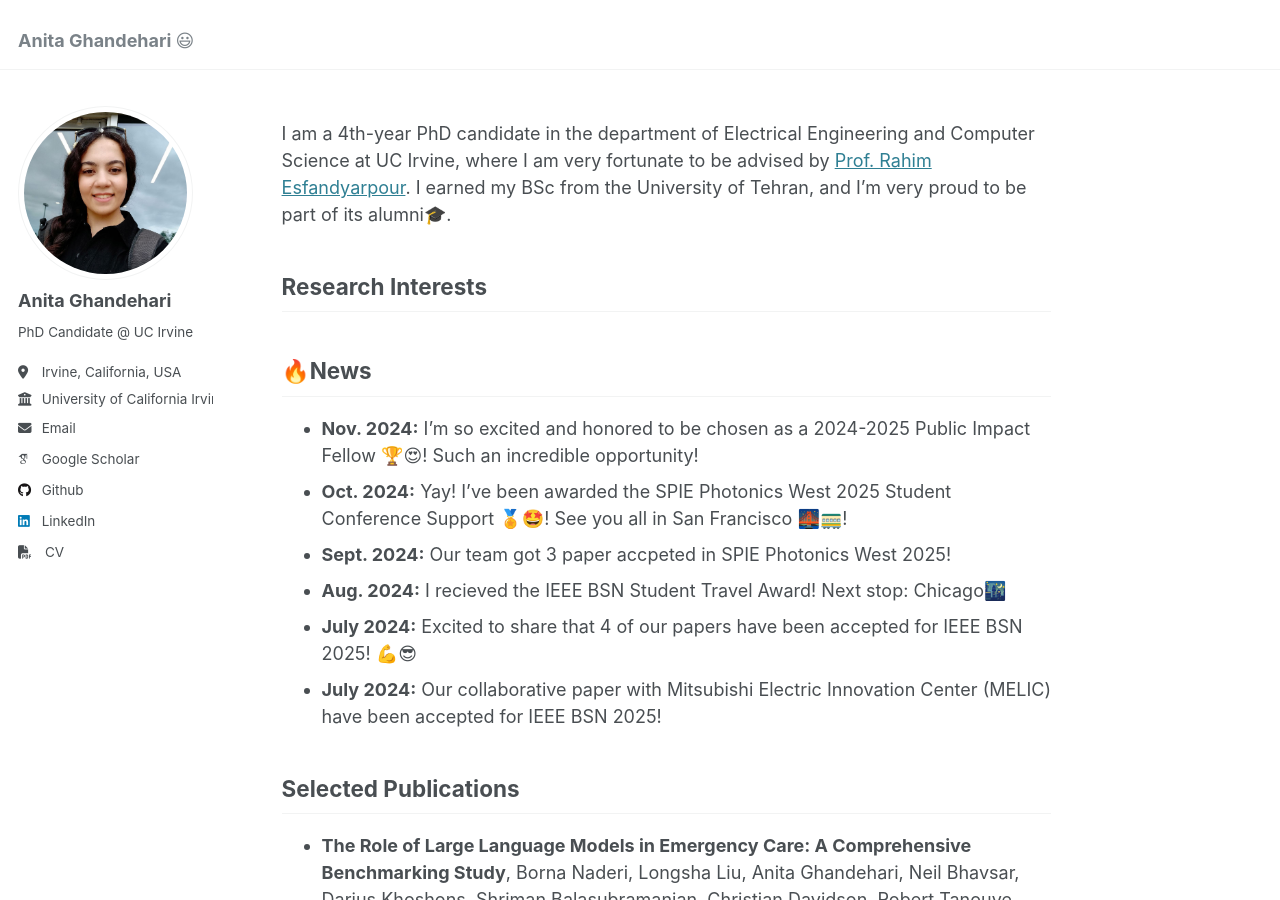
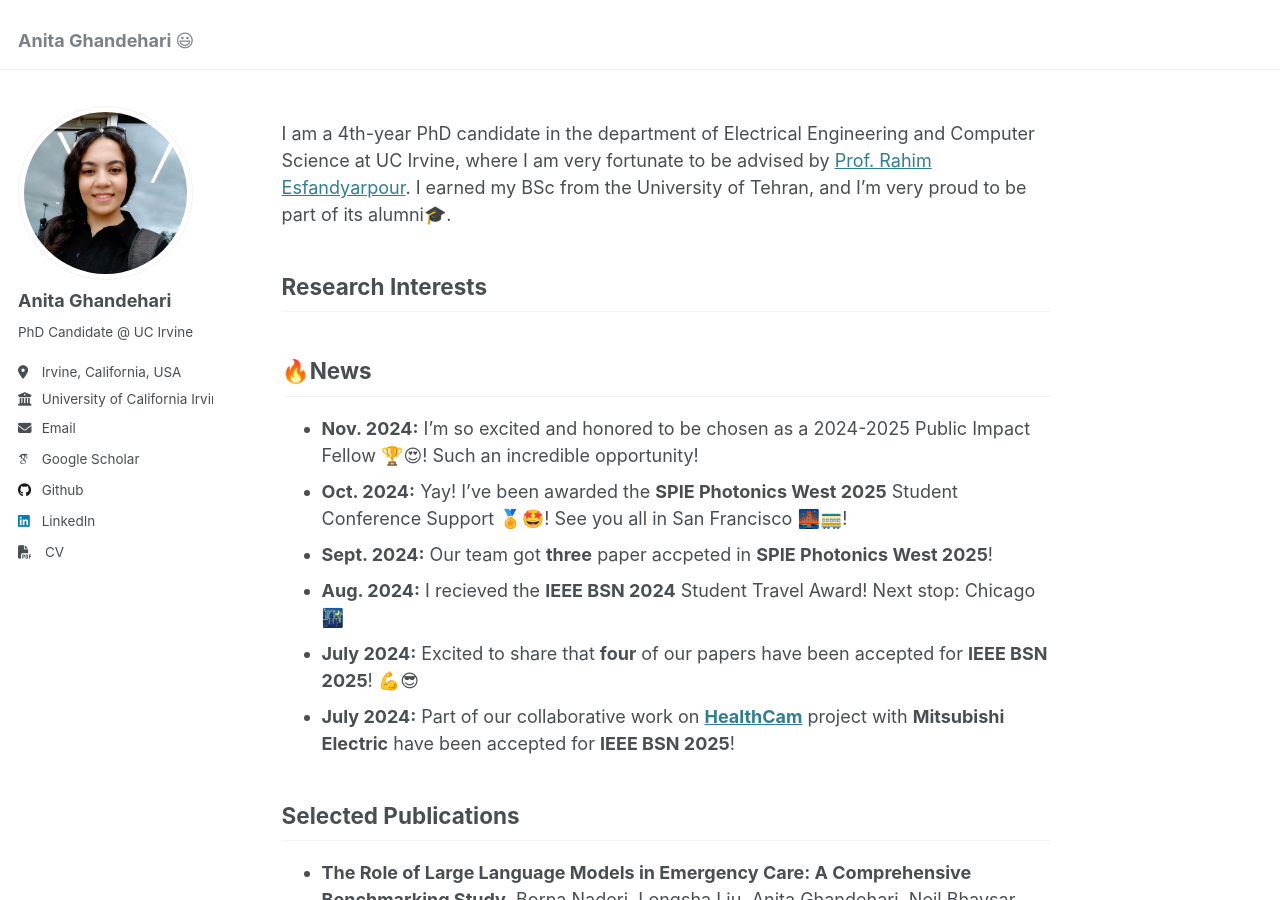
Before and after one commit to AnitaGhandehari/AnitaGhandehari.github.io, a Jekyll site: the page built from _pages/about.md, in a window 1280 px wide and 900 px high. Built offline with Jekyll 4.4.1, drawn with Linux system fonts in a browser that asks for light colours; some web fonts are replaced.

Commit message:
Update about.md

```diff
--- a/_pages/about.md
+++ b/_pages/about.md
@@ -14,11 +14,11 @@ Research Interests
 🔥News
 ------
 - **Nov. 2024:** I’m so excited and honored to be chosen as a 2024-2025 Public Impact Fellow 🏆😍! Such an incredible opportunity!
-- **Oct. 2024:** Yay! I’ve been awarded the SPIE Photonics West 2025 Student Conference Support 🏅🤩! See you all in San Francisco 🌉🚃!
-- **Sept. 2024:** Our team got 3 paper accpeted in SPIE Photonics West 2025!
-- **Aug. 2024:** I recieved the IEEE BSN Student Travel Award! Next stop: Chicago🌃
-- **July 2024:** Excited to share that 4 of our papers have been accepted for IEEE BSN 2025! 💪😎
-- **July 2024:** Our collaborative paper with Mitsubishi Electric Innovation Center (MELIC) have been accepted for IEEE BSN 2025!
+- **Oct. 2024:** Yay! I’ve been awarded the **SPIE Photonics West 2025** Student Conference Support 🏅🤩! See you all in San Francisco 🌉🚃!
+- **Sept. 2024:** Our team got **three** paper accpeted in **SPIE Photonics West 2025**!
+- **Aug. 2024:** I recieved the **IEEE BSN 2024** Student Travel Award! Next stop: Chicago🌃
+- **July 2024:** Excited to share that **four** of our papers have been accepted for **IEEE BSN 2025**! 💪😎
+- **July 2024:** Part of our collaborative work on [**HealthCam**](https://www.youtube.com/watch?v=4G3-HSs7Vks) project with **Mitsubishi Electric** have been accepted for **IEEE BSN 2025**!
 
 Selected Publications
 ------
```
